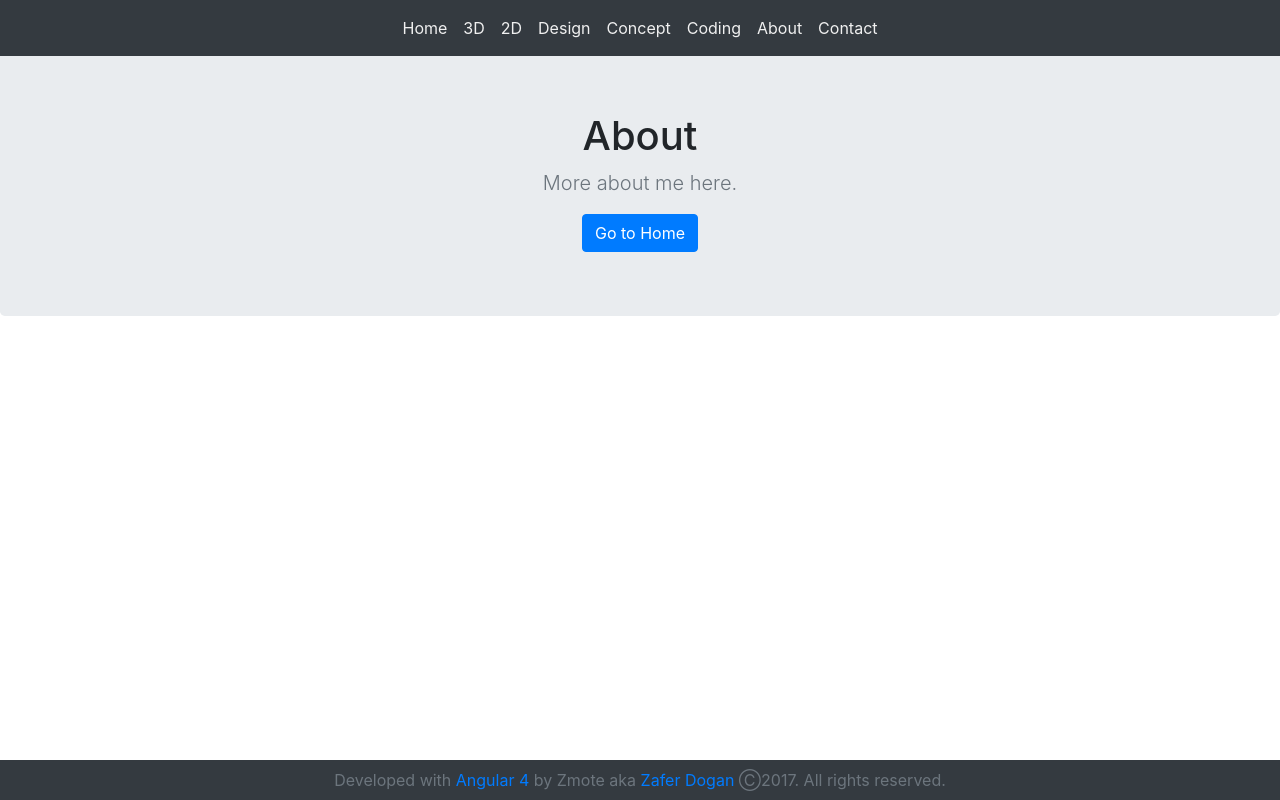
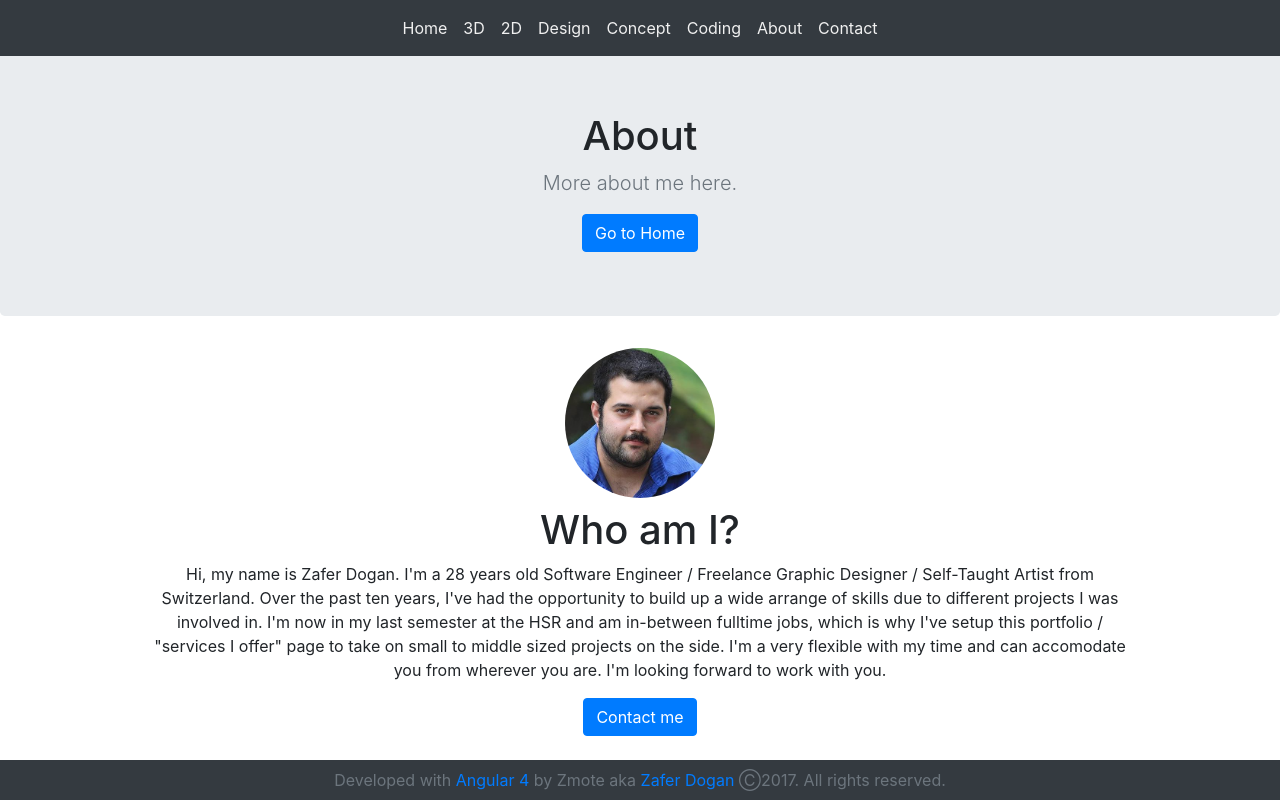
Before and after one commit to Zmote/z-motions, an Angular app: page /about in a window 1280 px wide. Built offline with nearby package versions, Linux system fonts and the light colour scheme.

Commit message:
centered images in modal

```diff
--- a/src/about/about.component.css
+++ b/src/about/about.component.css
@@ -1,3 +1,17 @@
 main{
   margin-top:3rem;
 }
+
+.portrait{
+  height:150px;
+  border-radius: 20rem 20rem;
+}
+.aboutSection{
+  padding:0 10vw 3rem 10vw;
+}
+
+@media (max-width: 576px){
+  .aboutSection{
+    padding:0 5vw 4rem 5vw;
+  }
+}
--- a/src/about/about.component.html
+++ b/src/about/about.component.html
@@ -6,4 +6,19 @@
     </div>
     <a routerLink="/" routerLinkActive="true" class="btn btn-primary">Go to Home</a>
   </section>
+  <section class="container-fluid">
+    <div class="row">
+      <div class="col-md-12">
+        <div class="mx-auto text-center text-justify aboutSection">
+          <img src="../assets/img/portrait.jpg" class="portrait mb-2">
+          <h1>Who am I?</h1>
+          <p>Hi, my name is Zafer Dogan. I'm a 28 years old Software Engineer / Freelance Graphic Designer / Self-Taught Artist from Switzerland. Over the past ten years, I've had the opportunity
+          to build up a wide arrange of skills due to different projects I was involved in. I'm now in my last semester at the HSR and am in-between fulltime jobs, which is why I've setup this
+          portfolio / "services I offer" page to take on small to middle sized projects on the side. I'm a very flexible with my time and can accomodate you from wherever you are. I'm looking forward to work with you.
+          </p>
+          <a routerLink="/contact" routerLinkActive="true" class="btn btn-primary align-self-center mx-auto">Contact me</a>
+        </div>
+      </div>
+    </div>
+  </section>
 </main>
--- a/src/app/app.module.ts
+++ b/src/app/app.module.ts
@@ -16,7 +16,7 @@ import {RoutesContainer} from '../constants/RoutesContainer';
 
 // TODO: add go to next/previous image feature in modal view
 // TODO: fill out home page cards
-// TODO: Setup Code, About and Contact components
+// TODO: introducte zoom feature for modal view on images?
 
 @NgModule({
   declarations: [
--- a/src/gallery-container/gallery-container.component.css
+++ b/src/gallery-container/gallery-container.component.css
@@ -2,7 +2,7 @@ main{
   margin-top:2rem;
 }
 
-.col-md-4{
+.col-md-4, .col-md-3{
   padding:0;
   margin:0;
 }
@@ -21,43 +21,63 @@ main{
   width:auto;
   max-height:88vh;
   max-width: 100vw;
-  filter: drop-shadow(0 0 150px black);
+  margin:auto;
 }
 
-#exampleModalLong, .modal-dialog, .modal-content{
+#exampleModalLong{
+  padding:0 !important;
+  margin:0 !important;
+}
+
+/*#exampleModalLong, .modal-dialog, .modal-content{*/
+  /*width:100%;*/
+/*}*/
+
+.modal-body{
+  display:flex;
+  height:88vh;
   width:100%;
+  padding:0;
 }
 
 .modal-dialog{
-  margin:0;
   max-width:none;
-  width:100%;
+  height:100%;
+  margin:auto;
 }
 
-#exampleModalLong > .modal-dialog{
-  display:flex !important;
-  align-content: center;
-  justify-content: center;
+/*.modal-dialog{*/
+  /*margin:0;*/
+  /*height:100%;*/
+  /*max-width:none;*/
+  /*width:100%;*/
+/*}*/
+
+/*#exampleModalLong > .modal-dialog{*/
+  /*display:flex !important;*/
+  /*align-content: center;*/
+  /*justify-content: center;*/
+/*}*/
+
+/*.modal-body{*/
+  /*align-content: center;*/
+  /*flex:0 0;*/
+/*}*/
+
+@media (max-width: 576px){
+  /*.modal-body{*/
+    /*align-content: center;*/
+    /*flex:1 1;*/
+  /*}*/
 }
 
-.modal-body{
-  align-content: center;
-  flex:0 0;
-}
-
-@media (max-width: 576px){
-  .modal-body{
-    align-content: center;
-    flex:1 1;
-  }
-}
-
-.modal-body > img{
-  align-self: center;
-}
+/*.modal-body > img{*/
+  /*align-self: center;*/
+/*}*/
 
 .closeButton > span{
   color:white;
+  z-index:1051;
 }
 
 .jumbotron{
--- a/src/gallery-container/gallery-container.component.html
+++ b/src/gallery-container/gallery-container.component.html
@@ -10,11 +10,10 @@
 
   <div class="album text-muted">
     <div class="container-fluid">
-
       <div class="row thumbs">
-        <div class="card col-md-4" data-toggle="modal" data-target="#exampleModalLong" *ngFor="let image of imageArray">
+        <div class="card col-md-3" data-toggle="modal" data-target="#exampleModalLong" *ngFor="let image of imageArray">
           <img (click)="loadImage($event)" alt="Gallery picture"
-               style="height:280px;" src="{{image}}" data-holder-rendered="true">
+               style="height:280px; width:100%" src="{{image}}" data-holder-rendered="true">
         </div>
       </div>
     </div>
```
Also changed, not shown: src/assets/img/portrait.jpg (added).
